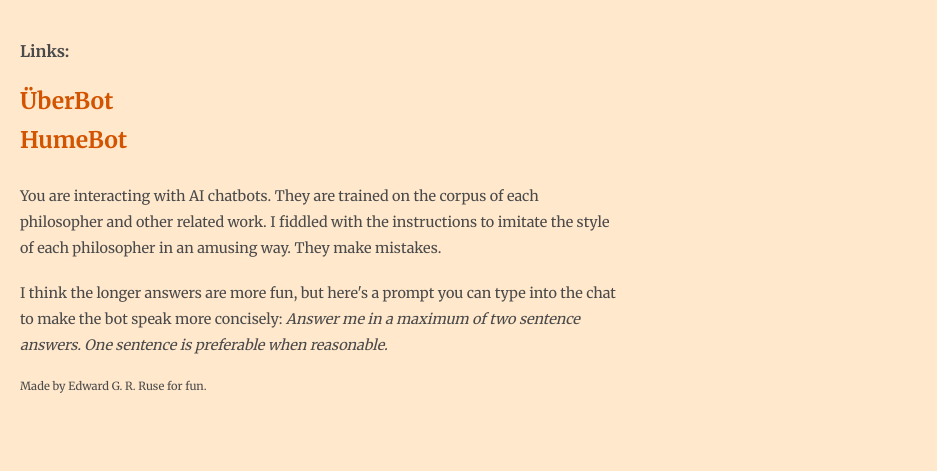
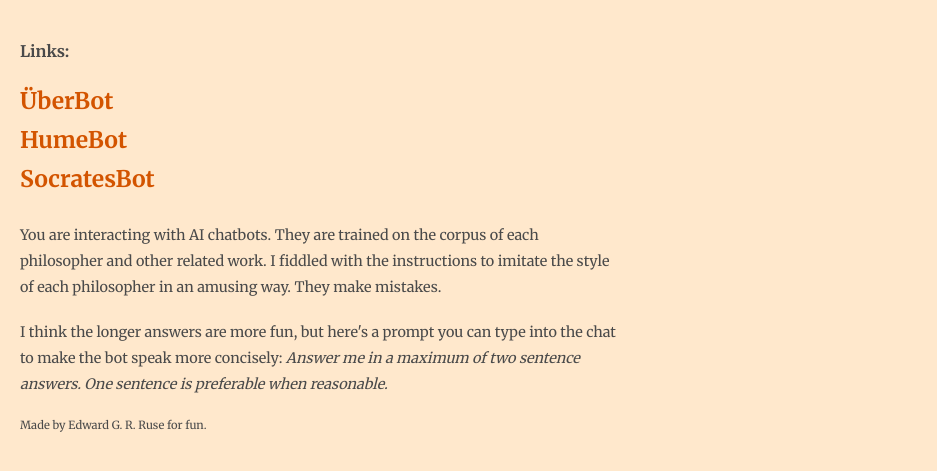
Before and after one commit to philosoraptor-code/PhilosopherChatbots, a plain HTML site: page index.html in a window 1280 px wide. Shown: the part 169-640 px from the top of the page, without its empty margins (0-937 px from the left). Drawn offline with Linux system fonts and the light colour scheme.

Commit message:
Update index.html

```diff
--- a/index.html
+++ b/index.html
@@ -107,6 +107,11 @@
                    target="_blank"
                    title="HumeBot">HumeBot</a>
             </li>
+            <li>
+                <a href="https://chatgpt.com/g/g-67428d84ded4819188ead514b2722eba-socratesbot"
+                   target="_blank"
+                   title="SocratesBot">SocratesBot</a>
+            </li>
         </ul>
 
         <footer>
```
